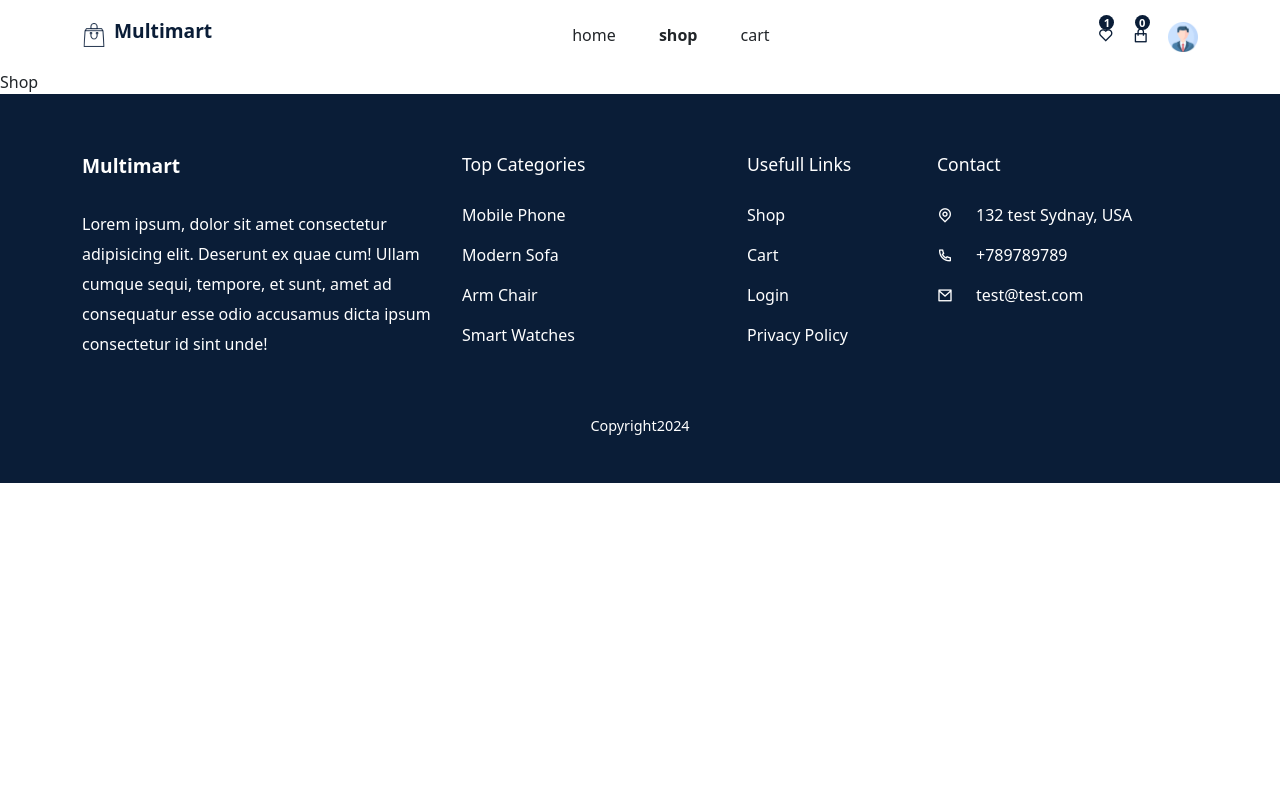
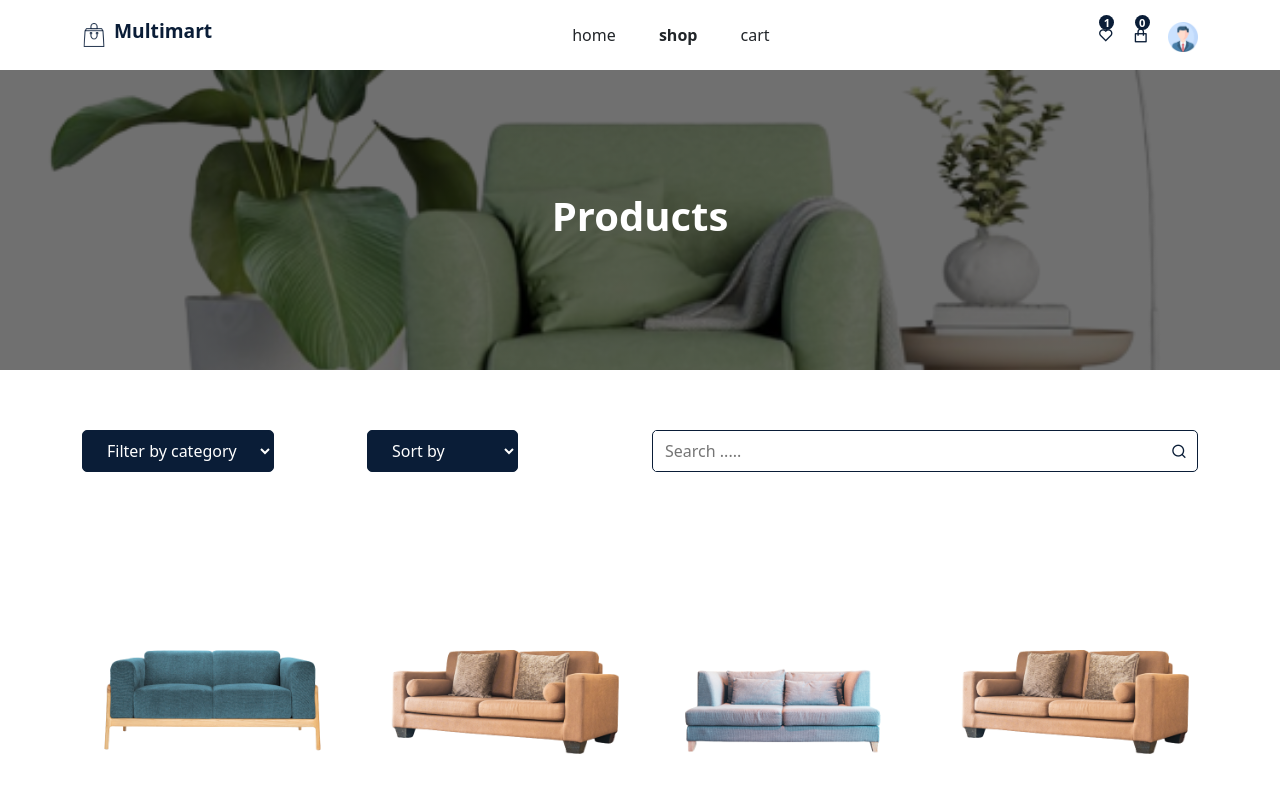
Before and after one commit to gentuuu/-Ecommerce-Website-Firebase, a React (Vite) app: page /Shop in a window 1280 px wide. Shown: the top 791 px of the page. Built offline with nearby package versions, Linux system fonts and the light colour scheme.

Commit message:
Dodanie filtrów po kategoriach

```diff
--- /dev/null
+++ b/src/components/UI/CommonSection.jsx
@@ -0,0 +1,14 @@
+import { Container } from "reactstrap"
+import '../../styles/Common-section.scss'
+
+const CommonSection = ({ title }) => {
+  return (
+    <section className="common__section">
+        <Container className="text-center">
+            <h1>{title}</h1>
+        </Container>
+    </section>
+  )
+}
+
+export default CommonSection
--- a/src/pages/Shop.jsx
+++ b/src/pages/Shop.jsx
@@ -1,7 +1,112 @@
+import { useState } from "react"
+
+import CommonSection from "../components/UI/CommonSection"
+import Helmet from '../components/Helmet/Helmet'
+import { ProductsList } from "../components/UI/ProductsList"
+
+import { Col, Container, Row } from "reactstrap"
+
+import products from '../assets/data/products'
+
+import './../styles/Shop.scss'
 
 const Shop = () => {
+
+  const [productsData, setProductsData] = useState(products);
+
+  const handleFilter = (e) =>{
+    const filterValue = e.target.value;
+    if (filterValue === 'sofa'){
+      const filterProducts = products.filter(
+        (item) => item.category === 'sofa'
+      );
+
+      setProductsData(filterProducts);
+    }
+
+    if (filterValue === 'mobile'){
+      const filterProducts = products.filter(
+        (item) => item.category === 'mobile'
+      );
+
+      setProductsData(filterProducts);
+    }
+
+    if (filterValue === 'chair'){
+      const filterProducts = products.filter(
+        (item) => item.category === 'chair'
+      );
+
+      setProductsData(filterProducts);
+    }
+
+    if (filterValue === 'watch'){
+      const filterProducts = products.filter(
+        (item) => item.category === 'watch'
+      );
+
+      setProductsData(filterProducts);
+    }
+
+    if (filterValue === 'wireless'){
+      const filterProducts = products.filter(
+        (item) => item.category === 'wireless'
+      );
+
+      setProductsData(filterProducts);
+    }
+  }
+
   return (
-    <div>Shop</div>
+    <Helmet title='Shop'>
+      <CommonSection title='Products' />
+      <section>
+        <Container>
+          <Row>
+            <Col lg='3' md='3'>
+              <div className="filter__widget">
+                <select onChange={handleFilter}>
+                  <option>Filter by category</option>
+                  <option value="sofa">Sofa</option>
+                  <option value="mobile">Mobile</option>
+                  <option value="chair">Chair</option>
+                  <option value="watch">Watch</option>
+                  <option value="wireless">Wireless</option>
+                </select>
+              </div>
+            </Col>
+            <Col lg='3' md='3'>
+              <div className="filter__widget">
+                <select>
+                  <option>Sort by</option>
+                  <option value="ascending">Ascending</option>
+                  <option value="descending">Descending</option>
+                </select>
+              </div>
+            </Col>
+            <Col lg='6' md='6'>
+              <div className="search__box">
+                <input type="text" placeholder="Search ....." />
+                <span><i className="ri-search-line"></i></span>
+              </div>
+            </Col>
+          </Row>
+        </Container>
+      </section>
+
+      <section>
+        <Container>
+          <Row>
+            {productsData.length === 0 ? (
+              <h1>No products are foind!</h1>
+            ) : (
+              <ProductsList data={productsData} />
+            )}
+          </Row>
+        </Container>
+      </section>
+
+    </Helmet>
   )
 }
 
--- /dev/null
+++ b/src/styles/Common-section.scss
@@ -0,0 +1,16 @@
+.common{
+    &__section{
+        background: linear-gradient(rgba(0,0,0,0.562), rgba(0,0,0,0.562))
+        , url("../assets/images/hero-img.png") no-repeat center center;
+        background-size: cover;
+        height: 300px;
+        display: flex;
+        align-items: center;
+        justify-content: center;
+        padding: 100px 0px;
+        & h1{
+            color: #fff;
+            font-weight: 600;
+        }
+    }
+}
--- /dev/null
+++ b/src/styles/Shop.scss
@@ -0,0 +1,38 @@
+.filter{
+    &__widget{
+        & select{
+            padding: 8px 20px;
+            border: 1px solid var(--primary-color);
+            cursor: pointer;
+            border-radius: 5px;
+            background: var(--primary-color);
+            color: #fff;
+            &:focus{
+                outline:  none !important;
+            }
+            & option{
+                font-size: 0.9rem;
+            }
+        }
+    }
+}
+
+.search__box{
+    width: 100%;
+    display: flex;
+    align-items: center;
+    justify-content: space-between;
+    border: 1px solid var(--primary-color);
+    border-radius: 5px;
+    padding-right: 10px;
+    padding-left: 2px;
+    & input{
+        width: 100%;
+        border: none;
+        outline: none;
+        padding: 8px 10px;
+    }
+    & span{
+        color: var(--primary-color);
+    }
+}
```
